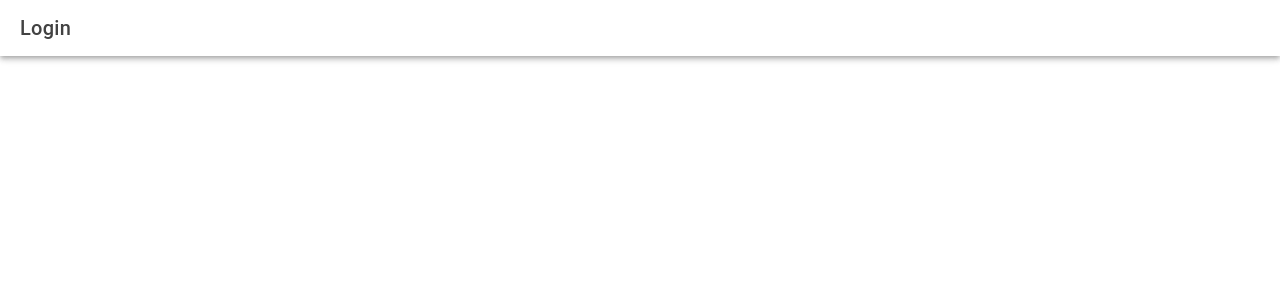
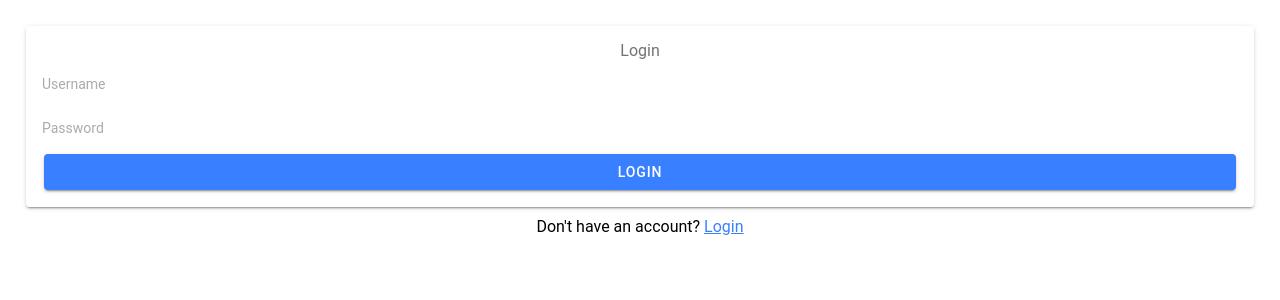
Before and after one commit to shoutcape/Labwork4App, a React (Vite) app: page /home in a window 1280 px wide. Shown: the top 300 px of the page. Built offline with nearby package versions, Linux system fonts and the light colour scheme.

Commit message:
update login and register logic, update Home and SignUp pages

```diff
--- a/src/components/loginUser.tsx
+++ b/src/auth/loginUser.tsx
@@ -1,7 +1,7 @@
 // tänne tulee login logiikka
-import firebase from 'firebase/compat/app'
+import firebase from "../Firebase.js"
 
-export async function registerUser(username:string, password:string) {
+export async function loginUser(username:string, password:string) {
     const email = `${username}@gmail.com`
     try {
         const res = await firebase.auth().signInWithEmailAndPassword(email,password)
--- a/src/pages/Home.tsx
+++ b/src/pages/Home.tsx
@@ -1,19 +1,42 @@
-import { IonContent, IonHeader, IonPage, IonTitle, IonToolbar } from '@ionic/react';
+import {
+    IonButton,
+    IonCard,
+    IonCardContent,
+    IonContent,
+    IonHeader,
+    IonInput,
+    IonPage,
+    IonTitle,
+    IonToolbar,
+} from '@ionic/react';
 import './Home.css';
+import { Link } from 'react-router-dom';
+
+const handleSubmit = (e: any) => {
+    e.preventDefault();
+    console.log('nappia painettu');
+};
 
 const Home: React.FC = () => {
-  return (
-    <IonPage>
-      <IonHeader>
-        <IonToolbar>
-          <IonTitle>Login</IonTitle>
-        </IonToolbar>
-      </IonHeader>
-      <IonContent className='ion-padding'>
-
-      </IonContent>
-    </IonPage>
-  );
+    return (
+        <IonPage>
+            <IonContent className="ion-padding">
+                <IonCard>
+                    <IonCardContent>
+                        <h2 className="ion-text-center mb-4">Login</h2>
+                        <form onSubmit={handleSubmit}>
+                            <IonInput placeholder="Username" />
+                            <IonInput placeholder="Password" />
+                            <IonButton expand='block' type="submit" className='w-100'>Login</IonButton>
+                        </form>
+                    </IonCardContent>
+                </IonCard>
+                <div className="ion-text-center mt-2">
+                    Don't have an account? <Link to='/home'>Login</Link>
+                </div>
+            </IonContent>
+        </IonPage>
+    );
 };
 
 export default Home;
--- a/src/pages/SignUp.tsx
+++ b/src/pages/SignUp.tsx
@@ -1,12 +1,14 @@
 import React, { useRef } from 'react';
 import { IonPage, IonContent, IonCard, IonCardContent, IonInput, IonButton } from '@ionic/react';
+import { Link } from 'react-router-dom';
+import { registerUser } from '../auth/loginUser';
 
 const Signup = () => {
   const emailRef = useRef();
   const passwordRef = useRef();
   const passwordConfirmRef = useRef();
 
-  const handleSubmit = (e) => {
+  const handleSubmit = (e:any) => {
     e.preventDefault();
     const emailRef = useRef();
     const passwordRef = useRef();
@@ -45,7 +47,7 @@ const Signup = () => {
           </IonCardContent>
         </IonCard>
         <div className="ion-text-center mt-2">
-          Already have an account? Log In
+          Already have an account? <Link to='/home'>Login</Link>
         </div>
       </IonContent>
     </IonPage>
--- a/tsconfig.json
+++ b/tsconfig.json
@@ -3,7 +3,7 @@
     "target": "ESNext",
     "useDefineForClassFields": true,
     "lib": ["DOM", "DOM.Iterable", "ESNext"],
-    "allowJs": false,
+    "allowJs": true,
     "skipLibCheck": true,
     "esModuleInterop": false,
     "allowSyntheticDefaultImports": true,
```
Also changed, not shown: src/auth/registerUser.tsx (renamed from src/components/registerUser.tsx).
